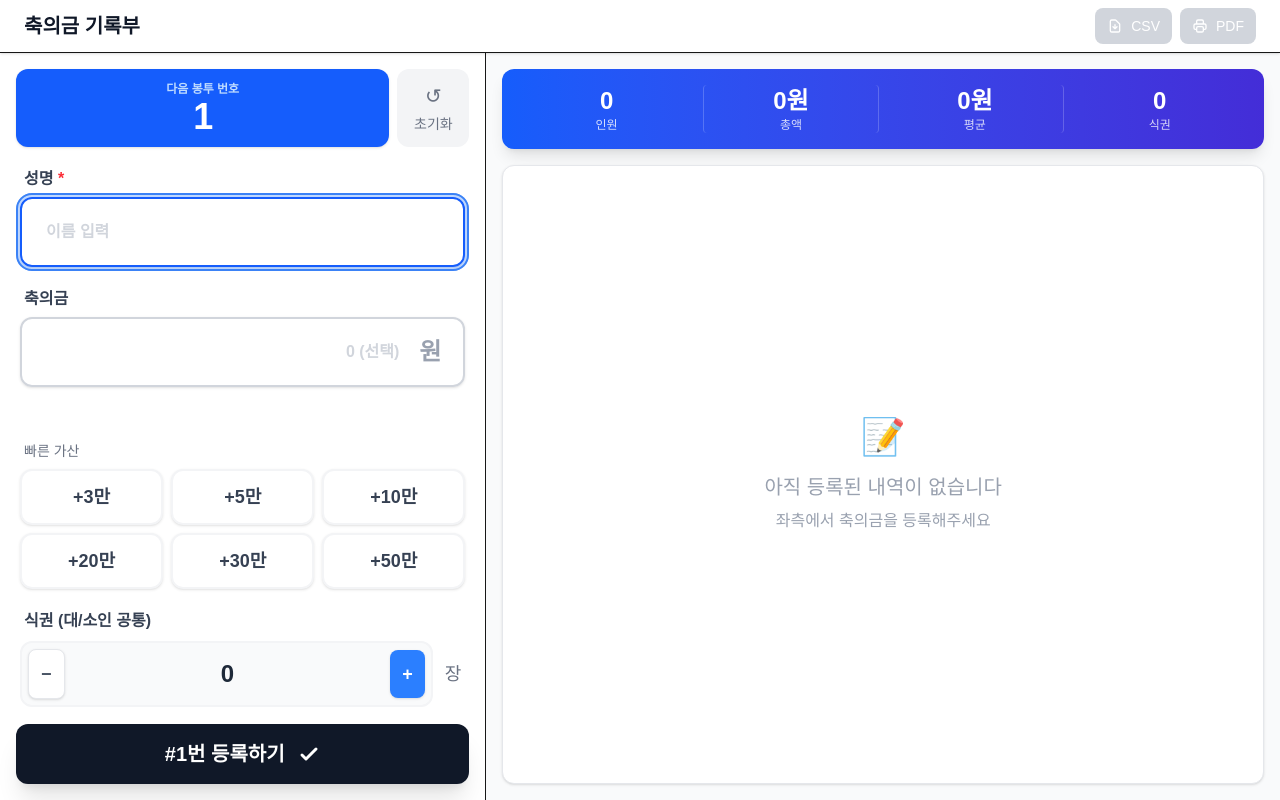
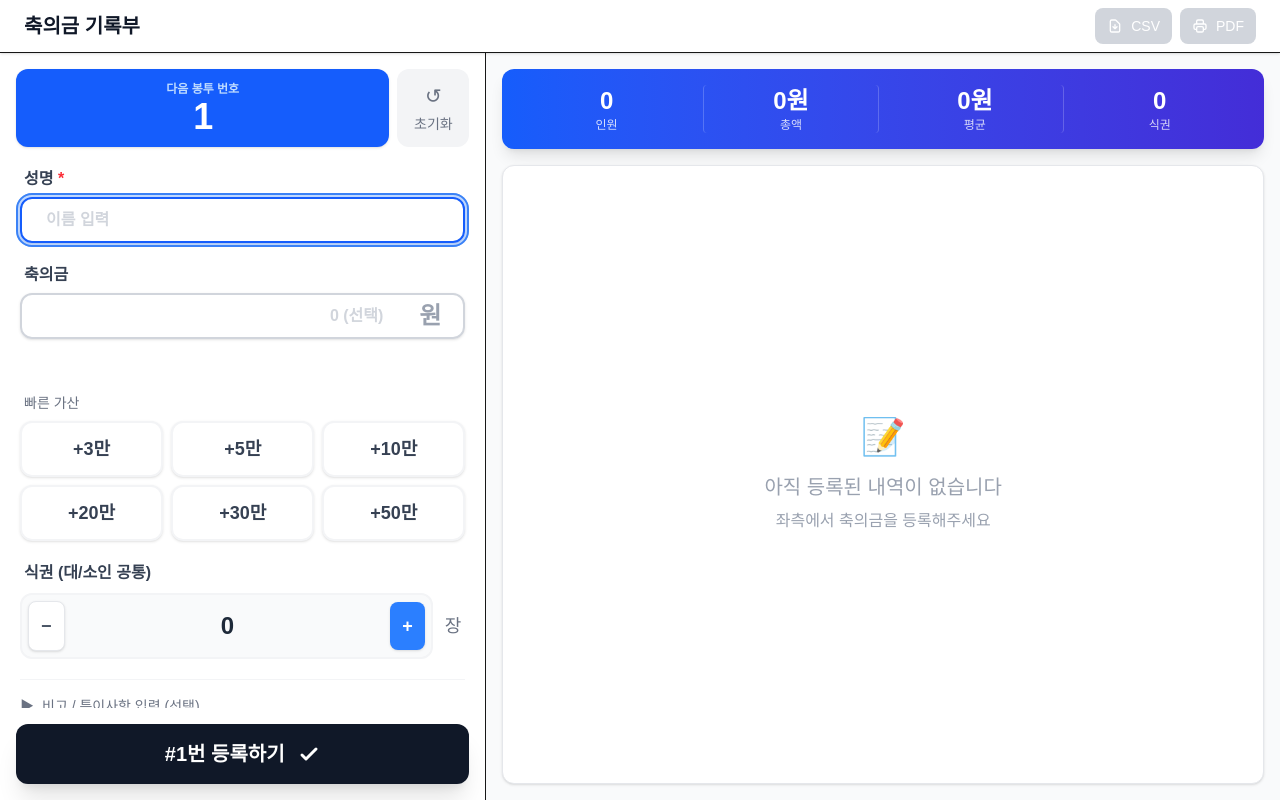
Before and after one commit to IEP-ON/wedding-guestbook, a Next.js app: page / in a window 1280 px wide. Built offline with nearby package versions, Linux system fonts and the light colour scheme.

Commit message:
style: 입력 텍스트 크기 1.5배 확대
- 이름/금액 입력 텍스트: text-5xl -> text-7xl로 확대
- 박스 크기 유지를 위해 패딩 축소: py-6 -> py-3

```diff
--- a/src/components/GuestForm.tsx
+++ b/src/components/GuestForm.tsx
@@ -138,7 +138,7 @@ export function GuestForm({ onSubmit, nextEnvelopeNumber }: GuestFormProps) {
               setFormData(prev => ({ ...prev, name: val }));
             }}
             onKeyDown={(e) => handleKeyDown(e, amountInputRef)}
-            className="w-full px-6 py-6 text-6xl font-bold border-2 border-gray-300 rounded-xl focus:ring-4 focus:ring-blue-500/30 focus:border-blue-600 transition-all shadow-sm placeholder-gray-300"
+            className="w-full px-6 py-3 text-7xl font-bold border-2 border-gray-300 rounded-xl focus:ring-4 focus:ring-blue-500/30 focus:border-blue-600 transition-all shadow-sm placeholder-gray-300"
             placeholder="이름 입력"
             autoComplete="off"
             autoCorrect="off"
@@ -166,7 +166,7 @@ export function GuestForm({ onSubmit, nextEnvelopeNumber }: GuestFormProps) {
                   handleSubmit();
                 }
               }}
-              className="w-full px-6 py-6 text-6xl font-bold border-2 border-gray-300 rounded-xl focus:ring-4 focus:ring-blue-500/30 focus:border-blue-600 transition-all shadow-sm text-right pr-16 placeholder-gray-300"
+              className="w-full px-6 py-3 text-7xl font-bold border-2 border-gray-300 rounded-xl focus:ring-4 focus:ring-blue-500/30 focus:border-blue-600 transition-all shadow-sm text-right pr-20 placeholder-gray-300"
               placeholder="0 (선택)"
               autoComplete="off"
             />
```
